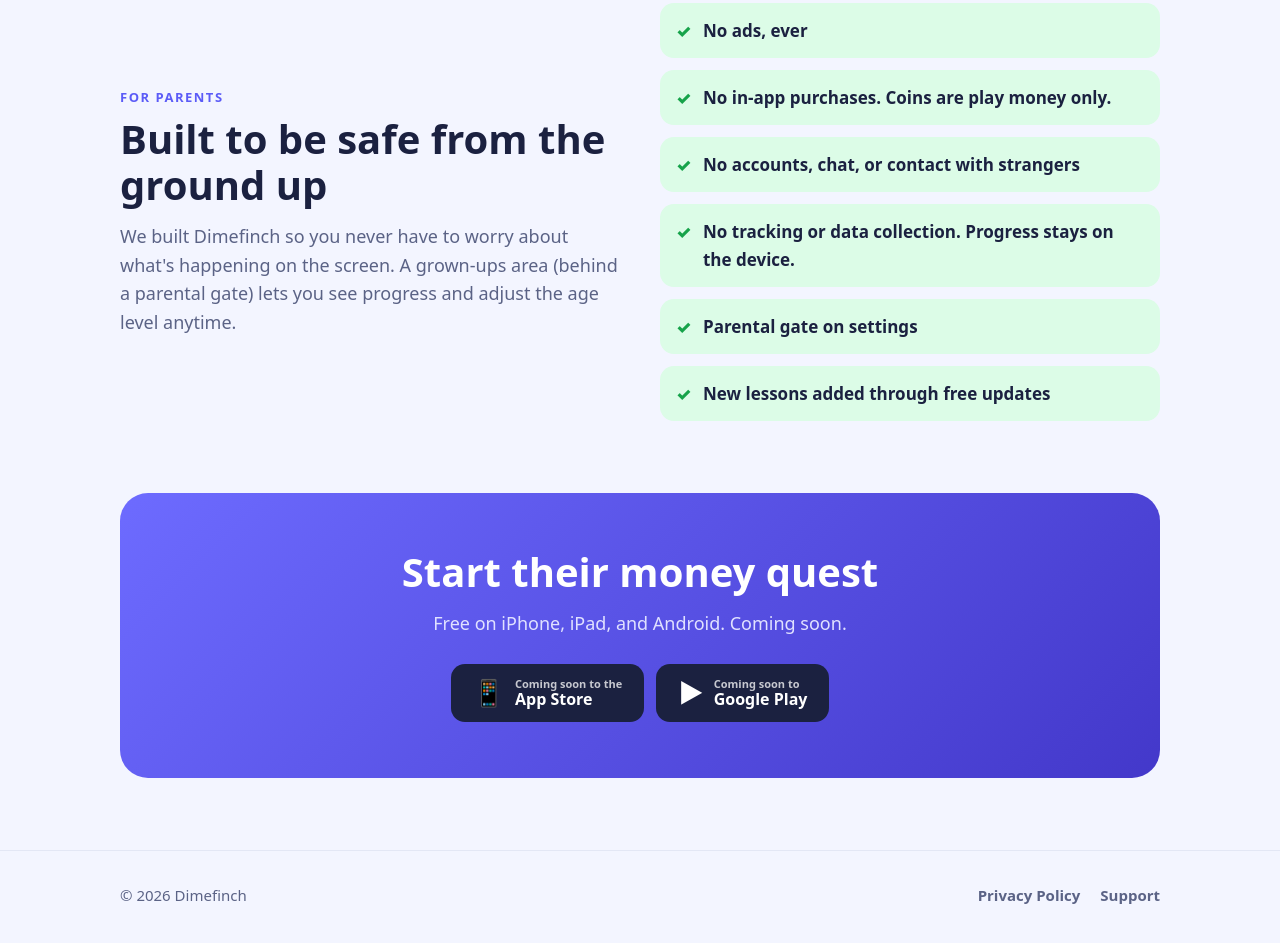
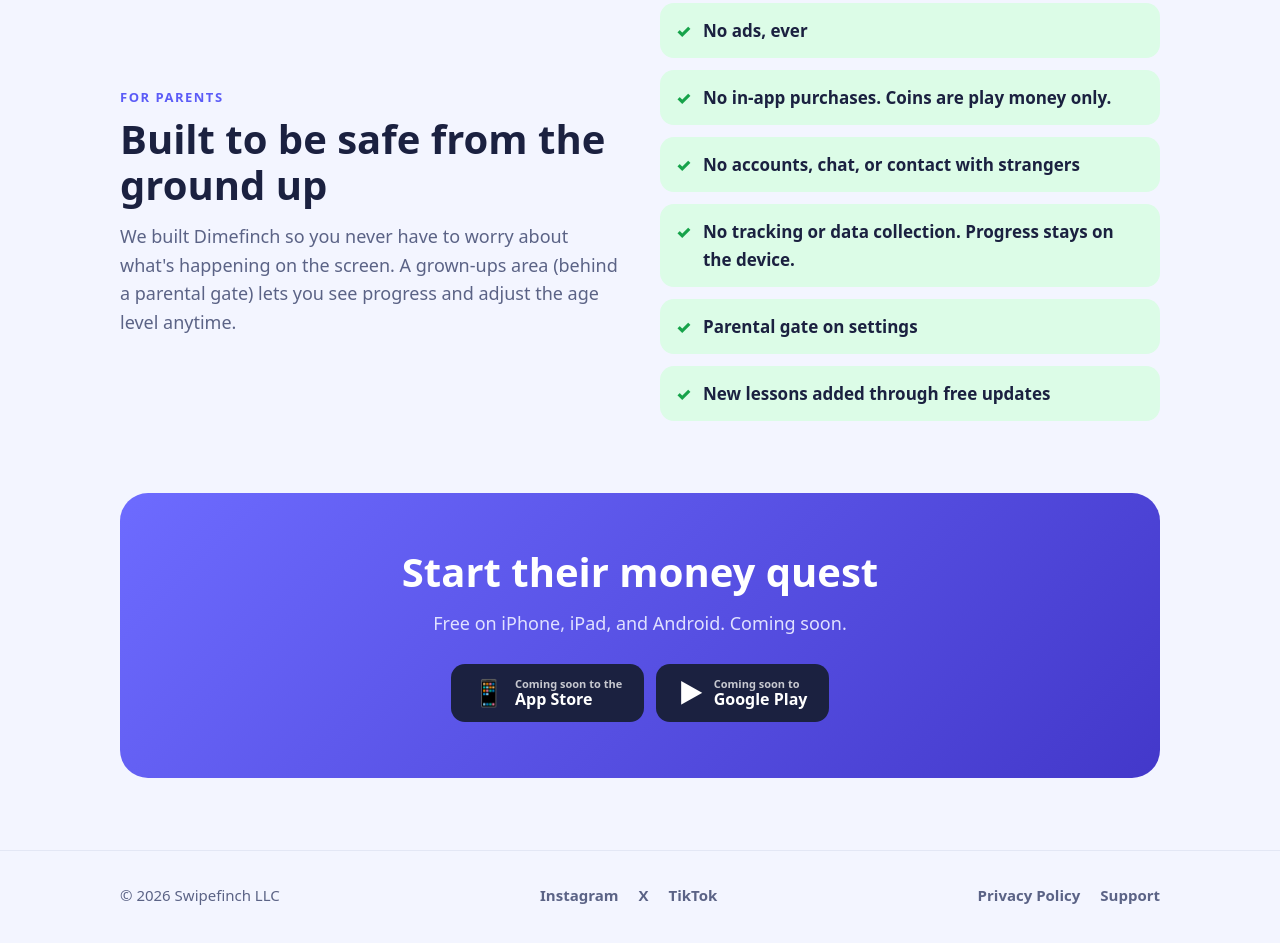
Before and after one commit to raystub/dimefinch-website, a plain HTML site: page index.html in a window 1280 px wide. Shown: the part 3341-4284 px from the top of the page. Drawn offline with Linux system fonts and the light colour scheme.

Commit message:
Add social links and Swipefinch LLC copyright to footer

```diff
--- a/index.html
+++ b/index.html
@@ -165,7 +165,8 @@
 
 <footer>
   <div class="wrap">
-    <span>© 2026 Dimefinch</span>
+    <span>© 2026 Swipefinch LLC</span>
+    <nav class="social" aria-label="Dimefinch on social media"><a href="https://instagram.com/dimefinch" rel="noopener">Instagram</a><a href="https://x.com/dimefinch" rel="noopener">X</a><a href="https://www.tiktok.com/@dimefinch" rel="noopener">TikTok</a></nav>
     <nav><a href="privacy.html">Privacy Policy</a><a href="support.html">Support</a></nav>
   </div>
 </footer>
--- a/style.css
+++ b/style.css
@@ -138,6 +138,7 @@ footer .wrap { display: flex; flex-wrap: wrap; gap: 16px; justify-content: space
 footer nav { display: flex; gap: 20px; }
 footer a { color: var(--sub); font-weight: 800; text-decoration: none; }
 footer a:hover { color: var(--primary-dark); }
+@media (max-width: 600px) { footer .wrap { flex-direction: column; align-items: flex-start; } }
 
 /* ── Responsive ── */
 @media (max-width: 900px) {
```
Also changed, not shown: privacy.html (+2 -1 lines), support.html (+2 -1 lines).
